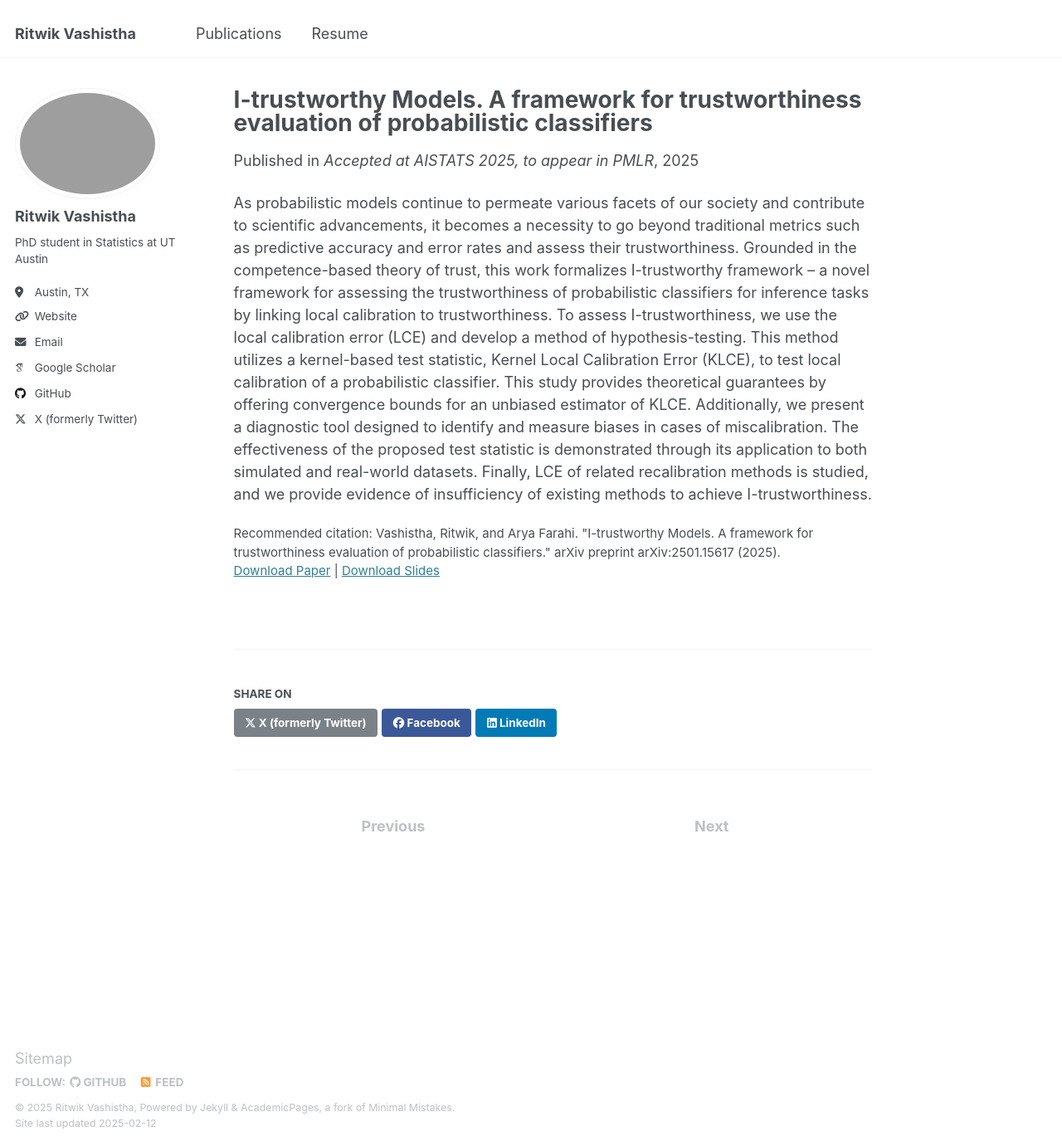
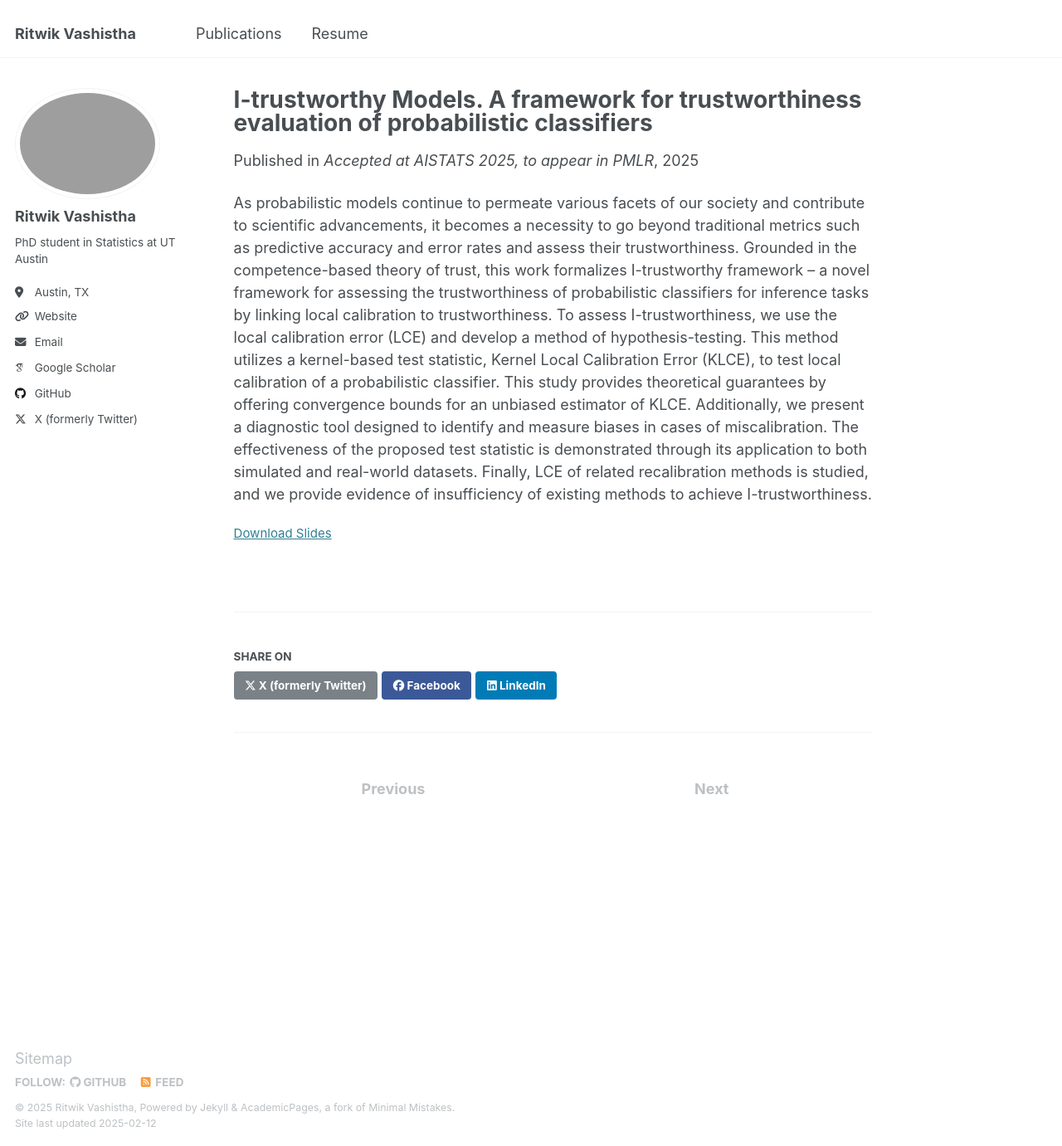
Before and after one commit to ritwikvashistha/ritwikvashistha.github.io, a Jekyll site: the page built from _publications/i-trustworthy.md, in a window 1280 px wide and 1381 px high. Shown: the whole window at 83% size. Built offline with Jekyll 4.4.1, drawn with Linux system fonts in a browser that asks for light colours; some web fonts are replaced.

Commit message:
Update i-trustworthy.md

```diff
--- a/_publications/i-trustworthy.md
+++ b/_publications/i-trustworthy.md
@@ -8,7 +8,6 @@ date: 2025-1-26
 venue: 'Accepted at AISTATS 2025, to appear in PMLR'
 slidesurl: ''
 paperurl: 'https://arxiv.org/abs/2501.15617'
-citation: 'Vashistha, Ritwik, and Arya Farahi. "I-trustworthy Models. A framework for trustworthiness evaluation of probabilistic classifiers." arXiv preprint arXiv:2501.15617 (2025).'
 ---
 
 As probabilistic models continue to permeate various facets of our society and contribute to scientific advancements, it becomes a necessity to go beyond traditional metrics such as predictive accuracy and error rates and assess their trustworthiness. Grounded in the competence-based theory of trust, this work formalizes I-trustworthy framework -- a novel framework for assessing the trustworthiness of probabilistic classifiers for inference tasks by linking local calibration to trustworthiness. To assess I-trustworthiness, we use the local calibration error (LCE) and develop a method of hypothesis-testing. This method utilizes a kernel-based test statistic, Kernel Local Calibration Error (KLCE), to test local calibration of a probabilistic classifier. This study provides theoretical guarantees by offering convergence bounds for an unbiased estimator of KLCE. Additionally, we present a diagnostic tool designed to identify and measure biases in cases of miscalibration. The effectiveness of the proposed test statistic is demonstrated through its application to both simulated and real-world datasets. Finally, LCE of related recalibration methods is studied, and we provide evidence of insufficiency of existing methods to achieve I-trustworthiness.
```
